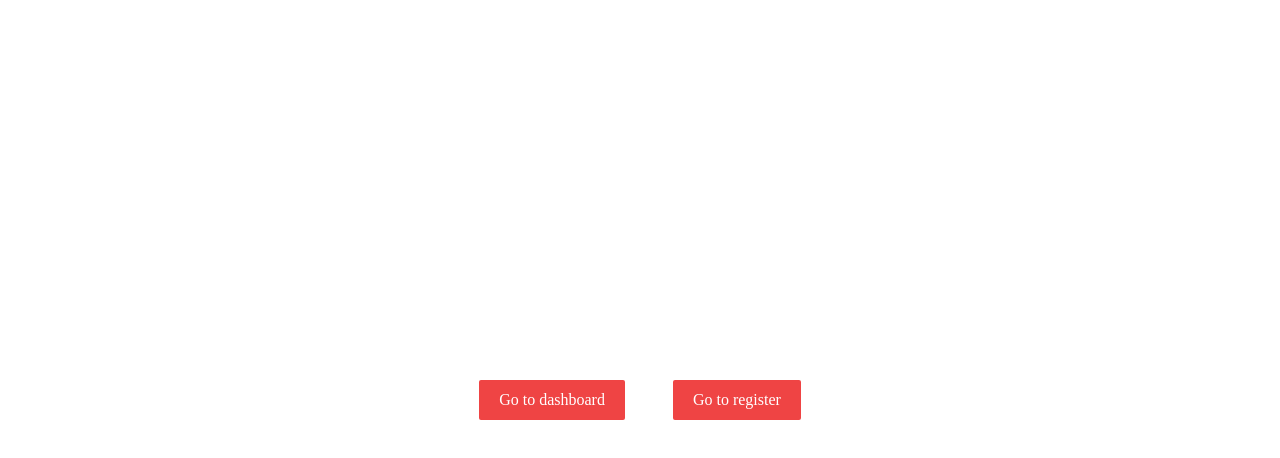
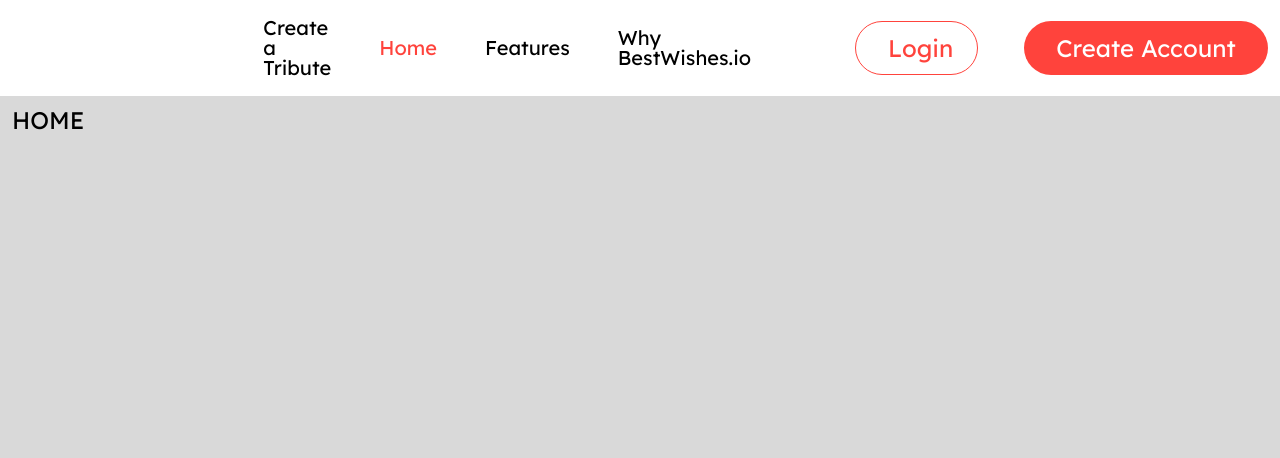
Before and after one commit to dignitio/bestwishes-fe, a React (Create React App) app: page / in a window 1280 px wide. Shown: the top 458 px of the page. Built offline with nearby package versions, Linux system fonts and the light colour scheme.

Commit message:
feat:guest page layout design

```diff
--- /dev/null
+++ b/src/components/MainNavButton/index.js
@@ -0,0 +1,114 @@
+import React, { useState } from "react";
+import { Link, NavLink } from "react-router-dom";
+import { PATH_DASHBOARD, PATH_HOME } from "routes/path";
+import Button from "components/Button";
+import CreateTribute from "pages/Tribute/CreateTribute";
+import Modal from "components/Modal";
+import logo from "../../assets/images/logo.png";
+import { ReactComponent as HamburgerIcon } from "../../assets/icons/hamburger.svg";
+import { ReactComponent as CategoryIcon } from "../../assets/icons/category.svg";
+import { ReactComponent as LayerIcon } from "../../assets/icons/layer.svg";
+import { ReactComponent as NoteIcon } from "../../assets/icons/note.svg";
+import { ReactComponent as EditIcon } from "../../assets/icons/edit.svg";
+import { ReactComponent as GearIcon } from "../../assets/icons/gear.svg";
+import { ReactComponent as SupportIcon } from "../../assets/icons/like-dislike.svg";
+import { ReactComponent as LogOutIcon } from "../../assets/icons/login.svg";
+
+const MainNavButton = () => {
+  const [isMenuOpen, setIsMenuOpen] = useState(false);
+  const [isLoggedIn, setIsLoggedIn] = useState(false);
+
+  const toggleMenu = () => {
+    setIsMenuOpen(!isMenuOpen);
+  };
+
+  const [open, setOpen] = useState(false);
+
+  return (
+    <div className="relative">
+      <button
+        onClick={toggleMenu}
+        className="text-gray-500 focus:outline-none focus:shadow-outline"
+      >
+        <p>
+          {isMenuOpen ? (
+            <span className="absolute text-2xl z-20 max-sm:text-base top-0 max-sm:-right-48 -right-80">
+              x
+            </span>
+          ) : (
+            <HamburgerIcon className=" max-lg:w-7 max-lg:h-7" />
+          )}
+        </p>
+      </button>
+
+      {isMenuOpen && (
+        <div className="absolute h-screen -ml-4 -mt-12 pl-8 pt-20 top-4 max-sm:w-60 w-96 bg-white rounded-sm shadow-lg overflow-hidden z-10">
+          <div className="flex flex-col gap-[48px]">
+            <img src={logo} alt="logo" className="max-sm:w-16 max-sm:ml-12 max-lg:mx-auto" />
+            <div className="flex flex-col gap-[48px] ">
+              <NavLink
+                onClick={() => setOpen(!open)}
+                className=""
+
+              >
+                <span>Create a Tribute</span>
+              </NavLink>
+
+              <NavLink
+                onClick={toggleMenu}
+                to={PATH_HOME.root}
+                className={({ isActive }) =>
+                  isActive
+                    ? "text-primary"
+                    : "text-[#000000]"
+                }
+              >
+                Home
+              </NavLink>
+              <NavLink
+                onClick={toggleMenu}
+                to={PATH_HOME.features}
+                className={({ isActive }) =>
+                  isActive
+                    ? "text-primary"
+                    : "text-[#000000]"
+                }
+              >
+                <span>Features</span>
+              </NavLink>
+              <NavLink
+                onClick={toggleMenu}
+                to={PATH_HOME.about}
+                className={({ isActive }) =>
+                  isActive
+                    ? "text-primary"
+                    : "text-[#000000]"
+                }
+              >
+                Why BestWishes.io
+              </NavLink>
+              <Button
+                type={Button}
+                onClick={() => setIsLoggedIn(true)}
+                className="text-[#FF433C] text-center py-2.5 px-4 bg-white border border-[#FF433C] rounded-[100px] lg:w-[123px] lg:h-[54px] w-[170px]"
+              >
+                <Link to="/login">Login</Link>
+              </Button>
+              <Button
+                type={Button}
+                className="bg-primary text-white hover:bg-red-500 rounded-lg lg:w-[244px] lg:h-[54px] text-center lg:text-[24px] w-[170px] text-[14px]"
+              >
+                <Link to="/register">Create Account</Link>
+              </Button>
+            </div>
+          </div>
+        </div>
+      )}
+      <Modal width={600} open={open} onClose={() => setOpen(!open)}>
+        <CreateTribute />
+      </Modal>
+    </div>
+  );
+};
+
+export default MainNavButton;
--- a/src/components/NavMenuButton/index.js
+++ b/src/components/NavMenuButton/index.js
@@ -13,6 +13,7 @@ import { ReactComponent as LogOutIcon } from "../../assets/icons/login.svg";
 
 const NavMenuButton = () => {
   const [isMenuOpen, setIsMenuOpen] = useState(false);
+
 
   const toggleMenu = () => {
     setIsMenuOpen(!isMenuOpen);
@@ -35,7 +36,7 @@ const NavMenuButton = () => {
             <div className="max-sm:text-sm max-md:text-lg max-sm:-ml-4 -ml-8">
                 <img src={logo} alt='logo'  className='max-sm:w-16 max-sm:ml-12 max-sm:mb-8 mb-12 max-lg:mx-auto'/>
                 <div className="mb-6">
-                    <NavLink to={PATH_DASHBOARD.root} end className={({ isActive }) => isActive ? "flex max-sm:items-end max-lg:items-center py-2.5 px-4 bg-gradient-to-r from-gray-200 to-white" : "flex max-sm:items-end max-lg:items-center py-2.5 px-4 hover:bg-gradient-to-r from-gray-200 to-white"}>
+                    <NavLink to={PATH_DASHBOARD.root} className={({ isActive }) => isActive ? "flex max-sm:items-end max-lg:items-center py-2.5 px-4 bg-gradient-to-r from-gray-200 to-white" : "flex max-sm:items-end max-lg:items-center py-2.5 px-4 hover:bg-gradient-to-r from-gray-200 to-white"}>
                         <span className="mr-2">
                         <CategoryIcon className='w-6 h-6 max-sm:w-4 max-sm:h-4' />
                         </span>
--- /dev/null
+++ b/src/layout/GuestpageLayout/TheLayout.js
@@ -0,0 +1,16 @@
+import { Outlet } from "react-router-dom";
+
+import Nav from "./navigationBar";
+
+function GuestLayout() {
+  return (
+    <div className="bg-[#D9D9D9] font-lexend w-[100%]">
+      <Nav/>
+      <main className="w-full h-screen p-3 overflow-hidden">
+        <Outlet />
+      </main>
+    </div>
+  );
+}
+
+export default GuestLayout;
--- /dev/null
+++ b/src/layout/GuestpageLayout/navigationBar.js
@@ -0,0 +1,97 @@
+import { useState } from "react";
+import { Link, NavLink } from "react-router-dom";
+import { PATH_DASHBOARD, PATH_HOME } from "routes/path";
+import MainNavButton from "components/MainNavButton";
+import Button from "components/Button";
+import Modal from "components/Modal";
+import CreateTribute from "pages/Tribute/CreateTribute";
+import NavMenuButton from "components/NavMenuButton";
+import userPix from "../../assets/images/userPix.png";
+import { ReactComponent as BellIcon } from "../../assets/icons/bell.svg";
+import { ReactComponent as ArrowDown } from "../../assets/icons/downArrow.svg";
+import { ReactComponent as SearchIcon } from "../../assets/icons/search.svg";
+
+function Nav() {
+  const [open, setOpen] = useState(false);
+  const [isLoggedIn, setIsLoggedIn] = useState(false);
+  const [showDropdownComponent, setShowDropDownComponent] = useState(false);
+
+  return (
+    <div className="bg-white flex justify-between items-center p-3 w-[100%] lg:gap-[100px]">
+      <div className="hidden max-lg:block">
+        <MainNavButton />
+      </div>
+      <div className="lg:w-[228px]">{/* eslint-disable-next-line react/self-closing-comp */}</div>
+
+      <div className="max-sm:hidden py-1.5 px-1 flex items-center gap-[48px] w-fit ">
+        <div onClick={() => setOpen(!open)}>
+          <span className="lg:text-[20px]">Create a Tribute</span>
+        </div>
+        <NavLink to={PATH_HOME.root} className={({ isActive }) => `${isActive ? "text-primary" : "text-[#000000]"} lg:text-[20px]`}>
+          <span>Home</span>
+        </NavLink>
+        <NavLink to={PATH_HOME.features} className={({ isActive }) => `${isActive ? "text-primary" : "text-[#000000]"} lg:text-[20px]`}>
+          <span>Features</span>
+        </NavLink>
+        <NavLink to={PATH_HOME.about} className={({ isActive }) => `${isActive ? "text-primary" : "text-[#000000]"} lg:text-[20px]`}>
+          Why BestWishes.io
+        </NavLink>
+      </div>
+      <div className="flex items-center text-xs gap-[46px] w-fit">
+        {isLoggedIn ? (
+        <div className=" flex items-center gap-2">
+          <img src={userPix} alt="userPix" className="w-9" />
+          <span
+            className="hover:bg-gray-100 rounded-md"
+            onClick={() => setShowDropDownComponent(!showDropdownComponent)}
+          >
+            <ArrowDown />
+          </span>
+        </div>
+        ) : (
+        <div className=" hidden md:flex gap-[46px] ">
+          <Button
+            type={Button}
+            onClick={() => setIsLoggedIn(true)}
+            className="text-[#FF433C] text-center lg:text-[24px] bg-white border border-[#FF433C] rounded-[100px] lg:w-[123px] lg:h-[54px]"
+          >
+            <Link to="/login">Login</Link>
+          </Button>
+          <Button
+            type={Button}
+            className="bg-primary max-md:h-7 text-white max-md:ml-16 max-md:mx-4 max-sm:ml-6 h-8 hover:bg-red-500 max-sm:px-2.5 max-sm:w-60 rounded-[100px] lg:w-[244px] lg:h-[54px] text-center lg:text-[24px]"
+          >
+            <Link to="/register">Create Account</Link>
+          </Button>
+        </div>
+        )}
+      </div>
+
+      {showDropdownComponent && (
+        <div className=" bg-white border shadow-md rounded-md p-2 absolute w-[14rem] lg:w-[30rem] right-1 lg:right-2 top-[3rem] lg:top-[3rem] flex flex-col gap-y-[20px] z-20 font-medium ">
+          {/* edit profile */}
+          <div className=" flex items-center gap-x-4 ">
+            <NavLink to={PATH_DASHBOARD.root} className=" text-gray-700">
+              My Dashboard
+            </NavLink>
+          </div>
+          {/* change password */}
+          <div className=" flex gap-x-4 items-center">
+            <NavLink to={PATH_DASHBOARD.profile} className=" text-gray-700">
+              My profile
+            </NavLink>
+          </div>
+          <Button className=" text-red-500 flex gap-x-4 items-center  font-bold ">
+            <span>Logout</span>
+          </Button>
+        </div>
+      )}
+
+      <Modal width={600} open={open} onClose={() => setOpen(!open)}>
+        <CreateTribute />
+      </Modal>
+    </div>
+  );
+}
+
+export default Nav;
--- /dev/null
+++ b/src/pages/About/index.js
@@ -0,0 +1,9 @@
+import React from "react";
+
+function About(){
+    return(
+        <p className="text-[24px]">WHY BESTWISHES.IO</p>
+    )
+}
+
+export default About
--- /dev/null
+++ b/src/pages/Features/index.js
@@ -0,0 +1,9 @@
+import React from "react";
+
+function Features(){
+    return(
+        <p className="text-[24px]">FEATURES</p>
+    )
+}
+
+export default Features
--- a/src/pages/Home/index.js
+++ b/src/pages/Home/index.js
@@ -1,16 +1,11 @@
-import { Link } from "react-router-dom";
+import React from "react";
 
 function Home() {
-    return (
-        <div className="h-screen flex justify-center items-center">
-            <div className="bg-red-500 text-white py-3 px-5 mr-12 rounded-sm">
-                <Link to="dashboard">Go to dashboard</Link>
-            </div>
-            <div className="bg-red-500 text-white py-3 px-5 rounded-sm">
-                <Link to="register">Go to register</Link>
-            </div>
-        </div>
-     );
+  return (
+    <div>
+      <p className="text-[24px]">HOME</p>
+    </div>
+  );
 }
 
 export default Home;
--- a/src/routes/index.js
+++ b/src/routes/index.js
@@ -5,6 +5,8 @@ import Layout from "layout/DashboardLayout/Layout";
 import MainLayout from "layout/MainLayout";
 import { Suspense, lazy } from "react";
 import { useRoutes } from "react-router-dom";
+import GuestLayout from "layout/GuestpageLayout/TheLayout";
+
 
 const Loadable = (Component) => (props) => {
 
@@ -98,12 +100,22 @@ export default function Router() {
     {
       path: "/",
       element: (
-        <MainLayout />
+        <GuestGuard>
+          <GuestLayout/>
+        </GuestGuard>
       ),
       children: [
         {
           element: <Home />,
           index: true,
+        },
+        {
+          element: <About />,
+          path: "about"
+        },
+        {
+          element: <Features />,
+          path: "features",
         }
       ],
     },
@@ -121,6 +133,8 @@ const BankDetails = Loadable(lazy(() => import("../pages/Bank")));
 const Security = Loadable(lazy(() => import("../pages/Security")));
 const Support = Loadable(lazy(() => import("../pages/Support")));
 const Home = Loadable(lazy(() => import("../pages/Home")));
+const About = Loadable(lazy(() => import("../pages/About")));
+const Features = Loadable(lazy(() => import("../pages/Features")));
 const Login = Loadable(lazy(() => import("../pages/Login")));
 const Register = Loadable(lazy(() => import("../pages/Register")));
 const ResetPassword = Loadable(lazy(() => import("../pages/ResetPassword")));
--- a/src/routes/path.js
+++ b/src/routes/path.js
@@ -1,5 +1,6 @@
 const ROOTS_AUTH = "/auth";
 const ROOTS_DASHBOARD = "/dashboard";
+const ROOTS_HOME = "/";
 
 function path(root, sublink) {
   return `${root}${sublink}`;
@@ -25,3 +26,9 @@ export const PATH_DASHBOARD = {
 
 
 export const PATH_AFTER_LOGIN = PATH_DASHBOARD.root;
+
+export const PATH_HOME = {
+  root: ROOTS_HOME,
+  about: path(ROOTS_HOME, "about"),
+ features: path(ROOTS_HOME, "features"),
+}
```
Also changed, not shown: src/pages/Security/index.js (+7 -5 lines).
